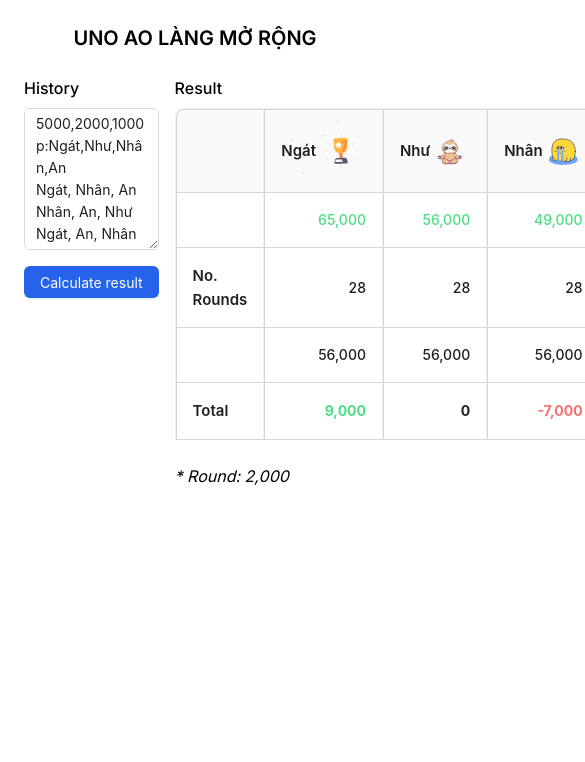
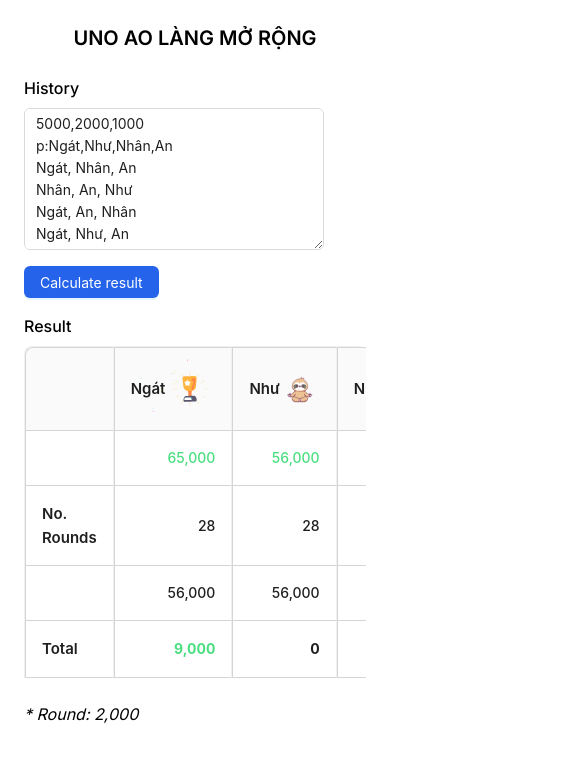
Before and after one commit to TrongAnNguyen/uno, a Next.js app: page / in a window 390 px wide. Shown: the top 762 px of the page, 585 px wide, since content can reach past the window. Built offline with nearby package versions, Linux system fonts and the light colour scheme.

Commit message:
fix: responsive mobile

```diff
--- a/src/app/page.tsx
+++ b/src/app/page.tsx
@@ -140,7 +140,7 @@
       <h1 className="text-center font-semibold text-xl sm:text-2xl md:text-3xl uppercase mb-6">
         Uno ao làng mở rộng
       </h1>
-      <div className="flex flex-row">
+      <div className="flex flex-col sm:flex-row sm:space-x-4 space-y-4">
         <div className="flex flex-col flex-grow max-w-[300px]">
           <div className="flex flex-col pb-4">
             <label htmlFor="historyInput" className="pb-2 font-medium">
@@ -162,14 +162,14 @@
             Calculate result
           </Button>
         </div>
-        <div className="flex flex-col ml-4 flex-grow">
+        <div className="flex flex-col flex-grow">
           <div className="pb-2 font-medium">Result</div>
           <Table
             columns={columns}
             dataSource={dataSource}
             bordered
             pagination={false}
-            className="w-fit min-w-[60%]"
+            className="w-fit min-w-[60%] scrollbar-hide overflow-x-scroll"
             rowClassName={() => "custom-border-color"}
           />
 
```
